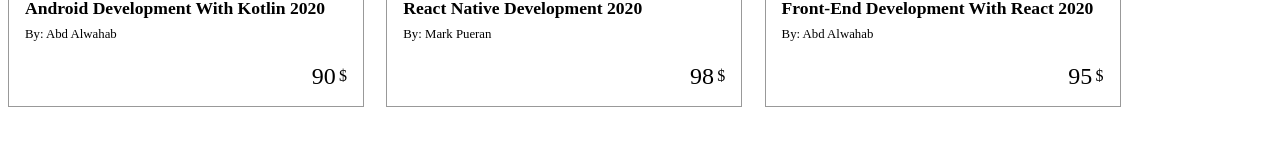
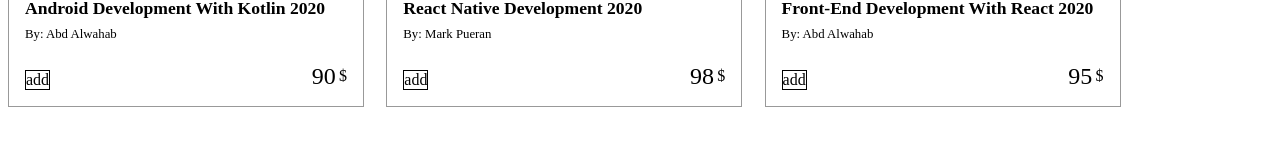
Before and after one commit to JuanCarlosNu/redux-list, a React (Create React App) app: page /home in a window 1280 px wide. Shown: the part 446-606 px from the top of the page. Built offline with nearby package versions, Linux system fonts and the light colour scheme.

Commit message:
reducer + saved action + markup + fire the action

```diff
--- a/src/actions/actions.js
+++ b/src/actions/actions.js
@@ -1,6 +1,6 @@
 
 
-  const searchCourses= inputSearch=>{
+  export const searchCourses= inputSearch=>{
     return{
         type: "SEARCH_COURSES",
         payload: inputSearch ,
@@ -8,4 +8,17 @@
     }
  }
 
- export {searchCourses};
+export const addSavedItem = item =>{
+  return{
+    type: 'SAVED_ITEM',
+    payload: item,
+  }
+
+}
+export const remuveSavedItem = id => {
+  return{
+    type: 'REMOVE_ITEM',
+    payload: id,
+
+  }
+}
--- a/src/component/courseItem/CourseItem.css
+++ b/src/component/courseItem/CourseItem.css
@@ -62,3 +62,11 @@
     color: #000;
     text-decoration: none;
 }
+
+.add{
+    position: absolute;
+    bottom: 1rem;
+    left: 1rem;
+    cursor: pointer;
+    border: 1px solid black;
+}
--- a/src/component/courseItem/CourseItem.js
+++ b/src/component/courseItem/CourseItem.js
@@ -1,5 +1,7 @@
 import React from "react";
 import "./CourseItem.css";
+import { connect } from "react-redux";
+import { addSavedItem } from "../../actions/actions";
 
 const CourseItem = props => {
   const course = props.course;
@@ -28,8 +30,9 @@
       <span className={course.isHot ? "course__status" : ""}>
         {course.isHot ? "Hot" : null}
       </span>
+      <span className="add" onClick={()=>addSavedItem(course)}>add</span>
     </div>
   );
 };
 
-export default CourseItem;
+export default connect(null, {addSavedItem}) (CourseItem);
```
